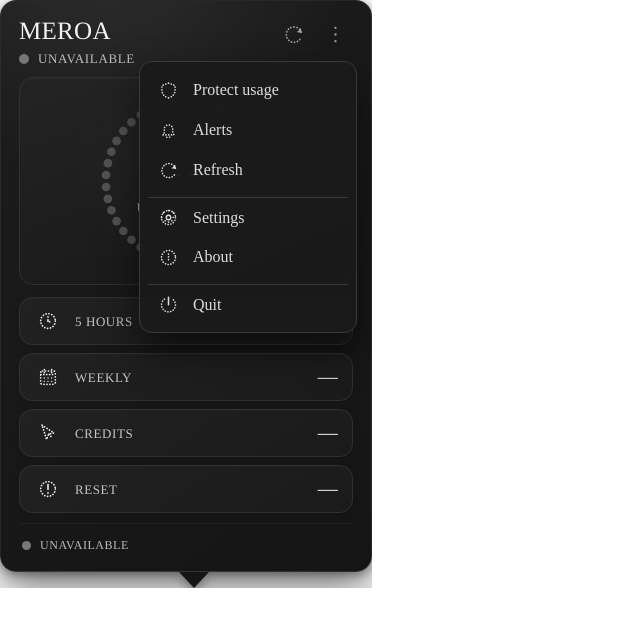
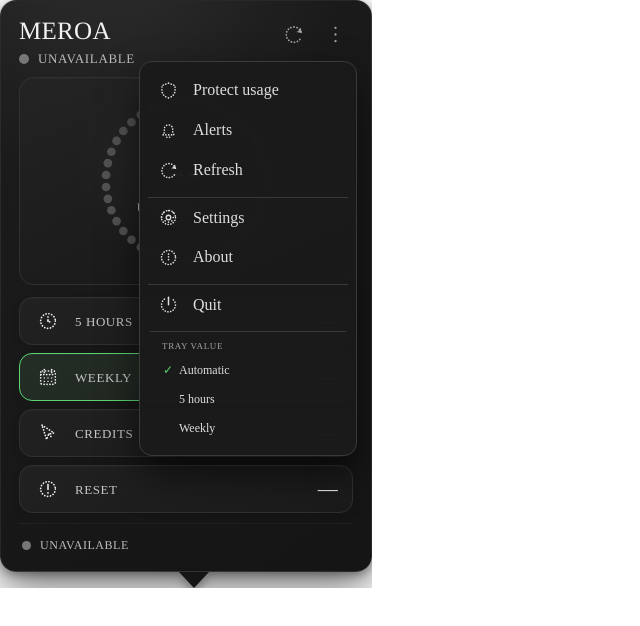
Before and after one commit to bettomich/meroa, a React (Vite) app: page / in a window 1280 px wide. Both pictures are taken after a click on the button 335 px from the left and 34 px from the top of the page. Shown: the top 626 px of the page, without its empty margins (0-640 px from the left). Built offline with nearby package versions, Linux system fonts and the light colour scheme; a web font is replaced by a local one.

Commit message:
feat: add MEROA auto refresh and selectable usage views

```diff
--- a/src/App.tsx
+++ b/src/App.tsx
@@ -1,4 +1,4 @@
-import { useCallback, useEffect, useLayoutEffect, useRef, useState } from "react";
+import { useCallback, useEffect, useLayoutEffect, useMemo, useRef, useState } from "react";
 import { invoke, isTauri } from "@tauri-apps/api/core";
 import { listen } from "@tauri-apps/api/event";
 import { DottedGauge } from "./components/DottedGauge";
@@ -6,13 +6,30 @@ import { Icon } from "./components/Icon";
 import { MetricRow } from "./components/MetricRow";
 import { QuickMenu } from "./components/QuickMenu";
 import { useI18n } from "./i18n/I18nProvider";
-import { formatCredits, formatReset, usageData, type UsageState } from "./usage";
+import {
+  formatCredits,
+  formatReset,
+  readHeroSelection,
+  readTrayMode,
+  relativeUpdatedLabel,
+  saveHeroSelection,
+  saveTrayMode,
+  selectedHeroMetric,
+  snapshotIsStale,
+  usageData,
+  type HeroSelection,
+  type TrayMode,
+  type UsageState,
+} from "./usage";
 
 export function App() {
-  const { t } = useI18n();
+  const { language, t } = useI18n();
   const [menuOpen, setMenuOpen] = useState(false);
   const [isRefreshing, setIsRefreshing] = useState(false);
   const [usageState, setUsageState] = useState<UsageState>({ status: "loading" });
+  const [heroSelection, setHeroSelection] = useState<HeroSelection>(readHeroSelection);
+  const [trayMode, setTrayMode] = useState<TrayMode>(readTrayMode);
+  const [nowSeconds, setNowSeconds] = useState(() => Date.now() / 1000);
   const stageRef = useRef<HTMLElement>(null);
 
   const closePopover = useCallback(async () => {
@@ -63,6 +80,19 @@ export function App() {
     return () => unlisten?.();
   }, []);
 
+  useEffect(() => {
+    const timer = window.setInterval(() => setNowSeconds(Date.now() / 1000), 15_000);
+    return () => window.clearInterval(timer);
+  }, []);
+
+  useEffect(() => {
+    if (isTauri()) void invoke("set_tray_language", { language });
+  }, [language]);
+
+  useEffect(() => {
+    if (isTauri()) void invoke("set_tray_mode", { mode: trayMode });
+  }, [trayMode]);
+
   useLayoutEffect(() => {
     if (!isTauri()) return;
 
@@ -109,17 +139,30 @@ export function App() {
   }, []);
 
   const data = usageData(usageState);
+  const heroMetric = useMemo(
+    () => selectedHeroMetric(data, heroSelection, nowSeconds),
+    [data, heroSelection, nowSeconds],
+  );
+  const isStale = data ? snapshotIsStale(data.fetchedAt, nowSeconds) : usageState.status === "stale";
   const heroLabel = data ? t("usage.remaining") : t(`state.${usageState.status}`);
   const stateMessage = "message" in usageState ? usageState.message : undefined;
-  const freshnessText = usageState.status === "available"
-    ? t("usage.updatedNow")
+  const freshnessText = data
+    ? isStale ? t("state.stale") : relativeUpdatedLabel(data.fetchedAt, language, nowSeconds)
     : t(`state.${usageState.status}`);
-  const statusText = usageState.status === "available" ? t("state.live") : t(`state.${usageState.status}`);
-  const statusTone = usageState.status === "available"
+  const statusText = data && !isStale ? t("state.live") : t(`state.${isStale ? "stale" : usageState.status}`);
+  const statusTone = data && !isStale
     ? "live"
-    : usageState.status === "stale"
+    : isStale
       ? "stale"
       : usageState.status;
+  const selectHero = (selection: HeroSelection) => {
+    setHeroSelection(selection);
+    saveHeroSelection(selection);
+  };
+  const selectTrayMode = (mode: TrayMode) => {
+    setTrayMode(mode);
+    saveTrayMode(mode);
+  };
 
   return (
     <main className="app-stage" ref={stageRef}>
@@ -155,8 +198,9 @@ export function App() {
 
         <div className="hero-panel">
           <DottedGauge
-            value={data?.limitingWindow.remainingPercent ?? null}
-            label={heroLabel}
+            value={heroMetric.percentage}
+            displayValue={heroMetric.value}
+            label={data ? t(`usage.${heroMetric.label}`) : heroLabel}
           />
         </div>
 
@@ -165,21 +209,29 @@ export function App() {
             icon="clock"
             label={t("usage.fiveHours")}
             value={data?.fiveHours ? `${data.fiveHours.remainingPercent}%` : "—"}
+            selected={heroSelection === "fiveHours"}
+            onSelect={() => selectHero("fiveHours")}
           />
           <MetricRow
             icon="calendar"
             label={t("usage.weekly")}
             value={data?.weekly ? `${data.weekly.remainingPercent}%` : "—"}
+            selected={heroSelection === "weekly"}
+            onSelect={() => selectHero("weekly")}
           />
           <MetricRow
             icon="cursor"
             label={t("usage.credits")}
             value={formatCredits(data?.credits ?? null)}
+            selected={heroSelection === "credits"}
+            onSelect={() => selectHero("credits")}
           />
           <MetricRow
             icon="reset"
             label={t("usage.reset")}
             value={formatReset(data?.limitingWindow.resetsAt ?? null)}
+            selected={heroSelection === "reset"}
+            onSelect={() => selectHero("reset")}
           />
         </div>
 
@@ -190,7 +242,7 @@ export function App() {
           </div>
         </footer>
 
-        {menuOpen ? <QuickMenu onClose={() => setMenuOpen(false)} onRefresh={() => void refresh()} /> : null}
+        {menuOpen ? <QuickMenu onClose={() => setMenuOpen(false)} onRefresh={() => void refresh()} trayMode={trayMode} onTrayModeChange={selectTrayMode} /> : null}
       </section>
       <span className="popover-pointer" aria-hidden="true" />
     </main>
--- a/src/components/MetricRow.tsx
+++ b/src/components/MetricRow.tsx
@@ -5,14 +5,33 @@ interface MetricRowProps {
   icon: IconName;
   label: string;
   value: string;
+  selected: boolean;
+  onSelect: () => void;
 }
 
-export function MetricRow({ icon, label, value }: MetricRowProps) {
+function MetricValue({ value }: { value: string }) {
+  const isPercentage = value.endsWith("%");
+  const number = isPercentage ? value.slice(0, -1) : value;
+
   return (
-    <div className="metric-row">
+    <span className="metric-row__value">
+      <span className="metric-row__value-number">{number}</span>
+      {isPercentage ? <span className="metric-row__value-unit">%</span> : null}
+    </span>
+  );
+}
+
+export function MetricRow({ icon, label, value, selected, onSelect }: MetricRowProps) {
+  return (
+    <button
+      className={selected ? "metric-row is-selected" : "metric-row"}
+      type="button"
+      aria-pressed={selected}
+      onClick={onSelect}
+    >
       <MetricIcon name={icon} />
       <span className="metric-row__label">{label}</span>
-      <span className="metric-row__value">{value}</span>
-    </div>
+      <MetricValue value={value} />
+    </button>
   );
 }
--- a/src/components/QuickMenu.tsx
+++ b/src/components/QuickMenu.tsx
@@ -1,10 +1,13 @@
 import { useEffect, useRef } from "react";
 import { Icon, type IconName } from "./Icon";
 import { useI18n } from "../i18n/I18nProvider";
+import type { TrayMode } from "../usage";
 
 interface QuickMenuProps {
   onClose: () => void;
   onRefresh: () => void;
+  trayMode: TrayMode;
+  onTrayModeChange: (mode: TrayMode) => void;
 }
 
 type MenuItem = { key: string; icon: IconName; action?: "refresh"; separator?: boolean };
@@ -18,7 +21,7 @@ const items: MenuItem[] = [
   { key: "quit", icon: "power", separator: true },
 ];
 
-export function QuickMenu({ onClose, onRefresh }: QuickMenuProps) {
+export function QuickMenu({ onClose, onRefresh, trayMode, onTrayModeChange }: QuickMenuProps) {
   const { t } = useI18n();
   const menuRef = useRef<HTMLDivElement>(null);
 
@@ -43,6 +46,21 @@ export function QuickMenu({ onClose, onRefresh }: QuickMenuProps) {
           <span>{t(`menu.${item.key}`)}</span>
         </button>
       ))}
+      <div className="quick-menu__tray-mode" role="group" aria-label={t("menu.trayValue")}>
+        <span className="quick-menu__section-label">{t("menu.trayValue")}</span>
+        {(["auto", "fiveHours", "weekly"] as const).map((mode) => (
+          <button
+            className="quick-menu__tray-option"
+            key={mode}
+            type="button"
+            aria-pressed={trayMode === mode}
+            onClick={() => onTrayModeChange(mode)}
+          >
+            <span aria-hidden="true">{trayMode === mode ? "✓" : ""}</span>
+            <span>{t(`menu.tray.${mode}`)}</span>
+          </button>
+        ))}
+      </div>
     </div>
   );
 }
--- a/src/locales/en.json
+++ b/src/locales/en.json
@@ -28,6 +28,8 @@
     "refresh": "Refresh",
     "settings": "Settings",
     "about": "About",
-    "quit": "Quit"
+    "quit": "Quit",
+    "trayValue": "Tray value",
+    "tray": { "auto": "Automatic", "fiveHours": "5 hours", "weekly": "Weekly" }
   }
 }
--- a/src/locales/it.json
+++ b/src/locales/it.json
@@ -28,6 +28,8 @@
     "refresh": "Aggiorna",
     "settings": "Impostazioni",
     "about": "Informazioni",
-    "quit": "Esci"
+    "quit": "Esci",
+    "trayValue": "Valore nella barra",
+    "tray": { "auto": "Automatico", "fiveHours": "5 ore", "weekly": "Settimanale" }
   }
 }
--- a/src/styles/global.css
+++ b/src/styles/global.css
@@ -245,6 +245,7 @@ button:focus-visible {
 }
 
 .metric-row {
+  width: 100%;
   min-height: 48px;
   display: grid;
   grid-template-columns: 30px minmax(0, 1fr) auto;
@@ -255,6 +256,17 @@ button:focus-visible {
   border-radius: 13px;
   background: linear-gradient(145deg, rgba(34,34,34,.9), rgba(27,27,27,.9));
   box-shadow: inset 0 1px rgba(255, 255, 255, .02), 0 4px 10px rgba(0, 0, 0, .08);
+  color: inherit;
+  font: inherit;
+  text-align: left;
+  cursor: pointer;
+  transition: border-color 140ms ease, background-color 140ms ease;
+}
+
+.metric-row:hover { border-color: var(--text-secondary); }
+.metric-row.is-selected {
+  border-color: var(--safe);
+  background: linear-gradient(145deg, rgba(38, 48, 39, .9), rgba(27, 34, 28, .9));
 }
 
 .metric-icon {
@@ -281,11 +293,24 @@ button:focus-visible {
 
 .metric-row__value {
   color: var(--text-primary);
+  display: inline-flex;
+  align-items: baseline;
+  justify-content: flex-end;
+  font-family: "Space Grotesk";
   font-size: 20px;
-  font-weight: 350;
+  font-weight: 450;
   line-height: 1;
   letter-spacing: .015em;
+  font-variant-numeric: tabular-nums;
   white-space: nowrap;
+}
+
+.metric-row__value-number { line-height: 1; }
+.metric-row__value-unit {
+  margin-left: 1px;
+  font-size: .85em;
+  font-weight: 500;
+  line-height: 1;
 }
 
 .popover__footer {
@@ -344,6 +369,41 @@ button:focus-visible {
 .quick-menu__item--separator { margin-top: 7px; border-top: 1px solid #393939; border-radius: 0 0 8px 8px; }
 .quick-menu__item .icon { width: 21px; height: 21px; }
 
+.quick-menu__tray-mode {
+  margin: 7px 2px 1px;
+  padding: 9px 8px 3px;
+  border-top: 1px solid #393939;
+}
+
+.quick-menu__section-label {
+  display: block;
+  margin: 0 0 5px 4px;
+  color: var(--text-secondary);
+  font-size: 9px;
+  font-weight: 500;
+  letter-spacing: .07em;
+  text-transform: uppercase;
+}
+
+.quick-menu__tray-option {
+  width: 100%;
+  min-height: 29px;
+  display: grid;
+  grid-template-columns: 16px 1fr;
+  align-items: center;
+  padding: 0 5px;
+  border: 0;
+  border-radius: 6px;
+  color: #dedede;
+  background: transparent;
+  font-size: 12px;
+  text-align: left;
+  cursor: pointer;
+}
+
+.quick-menu__tray-option:hover { background: rgba(255, 255, 255, .06); }
+.quick-menu__tray-option span:first-child { color: var(--safe); }
+
 .is-spinning { animation: spin 650ms cubic-bezier(.35,.02,.22,1); }
 @keyframes spin { to { transform: rotate(360deg); } }
 
--- a/src/usage.ts
+++ b/src/usage.ts
@@ -36,6 +36,81 @@ export function usageData(state: UsageState): CodexUsage | null {
   return state.status === "available" || state.status === "stale" ? state.data : null;
 }
 
+export type HeroSelection = WindowKind | "credits" | "reset";
+export type TrayMode = "auto" | WindowKind;
+
+export const HERO_SELECTION_STORAGE_KEY = "meroa.hero-selection.v1";
+export const TRAY_MODE_STORAGE_KEY = "meroa.tray-mode.v1";
+export const STALE_AFTER_SECONDS = 10 * 60;
+
+export function readHeroSelection(): HeroSelection {
+  try {
+    const value = window.localStorage.getItem(HERO_SELECTION_STORAGE_KEY);
+    return value === "fiveHours" || value === "weekly" || value === "credits" || value === "reset"
+      ? value
+      : "weekly";
+  } catch {
+    return "weekly";
+  }
+}
+
+export function saveHeroSelection(selection: HeroSelection): void {
+  try {
+    window.localStorage.setItem(HERO_SELECTION_STORAGE_KEY, selection);
+  } catch {
+    // The selector remains usable when storage is unavailable.
+  }
+}
+
+export interface HeroMetric {
+  label: "fiveHours" | "weekly" | "credits" | "reset";
+  value: string | null;
+  percentage: number | null;
+}
+
+export function selectedHeroMetric(
+  data: CodexUsage | null,
+  selection: HeroSelection,
+  nowSeconds = Date.now() / 1000,
+): HeroMetric {
+  if (selection === "fiveHours") return { label: selection, value: data?.fiveHours ? `${data.fiveHours.remainingPercent}%` : null, percentage: data?.fiveHours?.remainingPercent ?? null };
+  if (selection === "weekly") return { label: selection, value: data?.weekly ? `${data.weekly.remainingPercent}%` : null, percentage: data?.weekly?.remainingPercent ?? null };
+  if (selection === "credits") return { label: selection, value: formatCredits(data?.credits ?? null), percentage: null };
+  return { label: selection, value: formatReset(data?.limitingWindow.resetsAt ?? null, nowSeconds), percentage: null };
+}
+
+export function readTrayMode(): TrayMode {
+  try {
+    const value = window.localStorage.getItem(TRAY_MODE_STORAGE_KEY);
+    return value === "fiveHours" || value === "weekly" ? value : "auto";
+  } catch {
+    return "auto";
+  }
+}
+
+export function saveTrayMode(mode: TrayMode): void {
+  try {
+    window.localStorage.setItem(TRAY_MODE_STORAGE_KEY, mode);
+  } catch {
+    // The tray still uses the selected value for this application session.
+  }
+}
+
+export function snapshotIsStale(fetchedAt: number, nowSeconds = Date.now() / 1000): boolean {
+  return nowSeconds - fetchedAt >= STALE_AFTER_SECONDS;
+}
+
+export function relativeUpdatedLabel(
+  fetchedAt: number,
+  language: "en" | "it",
+  nowSeconds = Date.now() / 1000,
+): string {
+  const minutes = Math.max(0, Math.floor((nowSeconds - fetchedAt) / 60));
+  if (minutes === 0) return language === "it" ? "Aggiornato ora" : "Updated now";
+  if (language === "it") return `Aggiornato ${minutes} min fa`;
+  return `Updated ${minutes} min ago`;
+}
+
 export function formatReset(resetsAt: number | null, nowSeconds = Date.now() / 1000): string {
   if (resetsAt === null) return "—";
   const remainingSeconds = Math.max(0, Math.ceil(resetsAt - nowSeconds));
```
Also changed, not shown: src/components/DottedGauge.tsx (+5 -3 lines), 2 other files (tests, documents, lock files or other folders).
